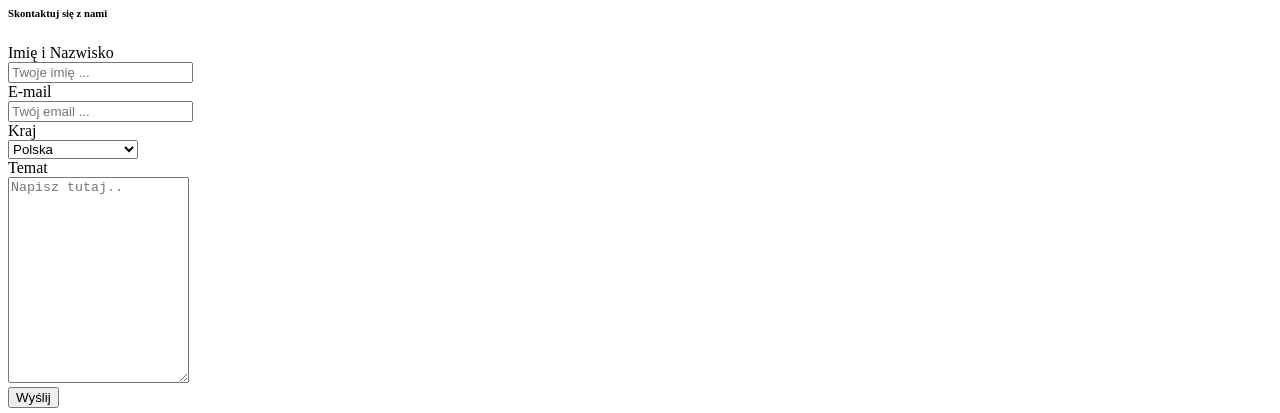
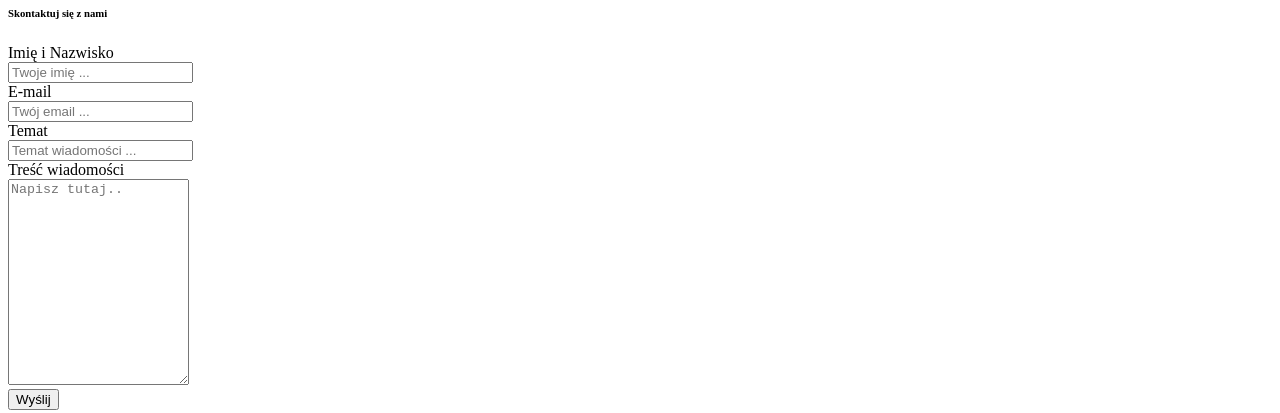
Before and after one commit to waldekm999/rewako1, a website: page src/templates/contact.html in a window 1280 px wide. Shown: the part 527-940 px from the top of the page. Drawn offline with Linux system fonts and the light colour scheme; files whose address does not match are found by name.

Commit message:
contact done, form action mailto:

```diff
--- a/src/templates/contact.html
+++ b/src/templates/contact.html
@@ -2,7 +2,7 @@
 <html lang="pl">
 
 <head>
-  <meta charset="UTF-8">
+  <meta charset="utf-8">
   <meta name="viewport" content="width=device-width, initial-scale=1.0">
   <meta http-equiv="X-UA-Compatible" content="ie=edge">
   <title>Kurtyny Paskowe PCV Rewako Opole</title>
@@ -31,12 +31,12 @@
               <iframe src="https://www.google.com/maps/embed?pb=!1m18!1m12!1m3!1d40459.75374307303!2d17.965959337633937!3d50.66918786380814!2m3!1f0!2f0!3f0!3m2!1i1024!2i768!4f13.1!3m3!1m2!1s0x471053c76212f661%3A0x4942c216dee215!2sRewako%20Kurtyny%20Paskowe%20PCV!5e0!3m2!1spl!2spl!4v1581627831999!5m2!1spl!2spl" width="100%" height="100%" frameborder="0" style="border:0;" allowfullscreen=""></iframe>
             </div>
 
-            <div class="contact contact__form">
+            <div class="contact contact__form" >
               <header class="contact__form__header">
                 <h6>Skontaktuj się z nami</h6>
               </header>
               <div class="contact__form__body">
-                <form action="/action_page.php">
+                <form action="mailto:biuro@rewako.eu" method="post" enctype="text/plain"  accept-charset="windows-1250">
                   <div class="row">
                     <div class="col-25">
                       <label for="name">Imię i Nazwisko</label>
@@ -55,24 +55,18 @@
                   </div>
                   <div class="row">
                     <div class="col-25">
-                      <label for="country">Kraj</label>
+                      <label for="subject">Temat</label>
                     </div>
                     <div class="col-75">
-                      <select id="country" name="country">
-                        <option value="polska">Polska</option>
-                        <option value="niemcy">Niemcy</option>
-                        <option value="czechy">Republika Czeska</option>
-                        <option value="slowacja">Słowacja</option>
-                        <option value="ukraina">Ukraina</option>
-                      </select>
+                        <input type="text" id="subject" name="subject" placeholder="Temat wiadomości ...">
                     </div>
                   </div>
                   <div class="row">
                     <div class="col-25">
-                      <label for="subject">Temat</label>
+                      <label for="message">Treść wiadomości</label>
                     </div>
                     <div class="col-75">
-                      <textarea id="subject" name="subject" placeholder="Napisz tutaj.." style="height:200px"></textarea>
+                      <textarea id="message" name="message" placeholder="Napisz tutaj.." style="height:200px"></textarea>
                     </div>
                   </div>
                   <div class="row">
@@ -115,7 +109,6 @@
            </div>
          </div>
       </footer>
-
         <div class="scroller">
           <img src="./images/up.png" alt="scroller" >
         </div>
```
Also changed, not shown: src/templates/sliding-courtains.html (+0 -1 lines), src/templates/strip-courtains.html (+0 -1 lines). Lines whose indentation alone changed are shown as unchanged.
